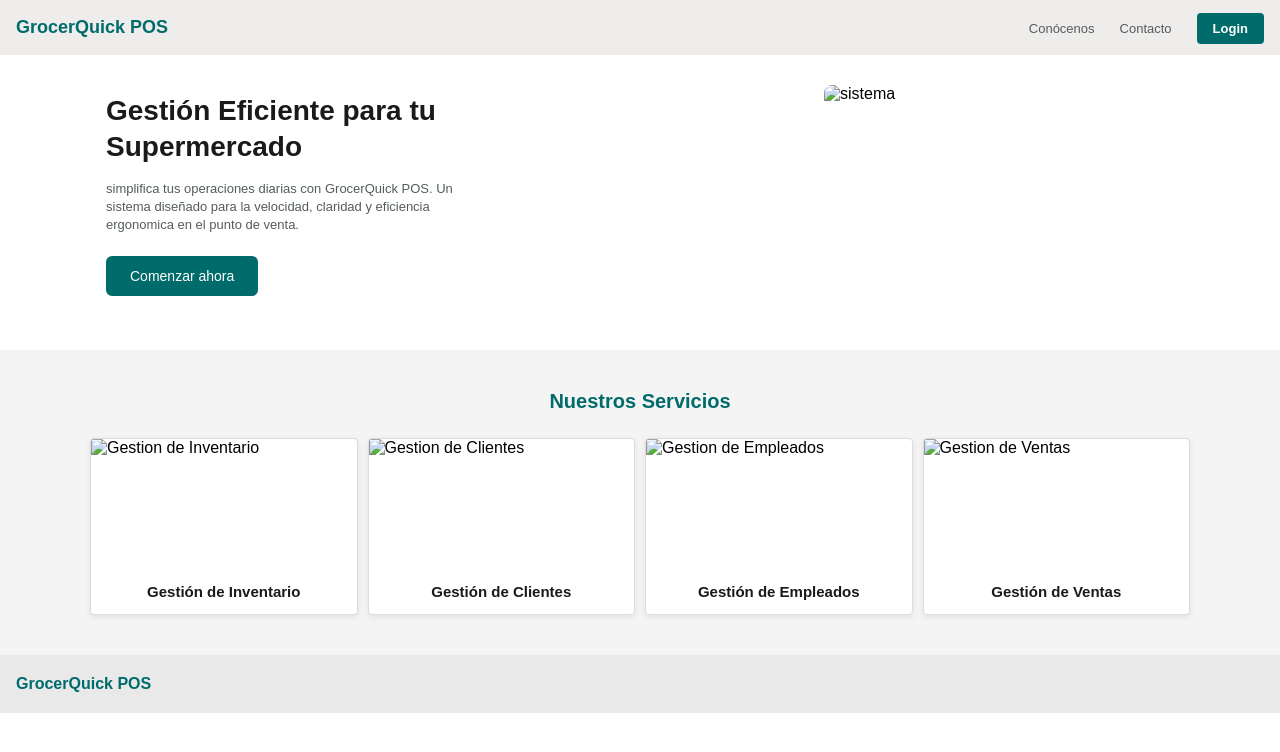
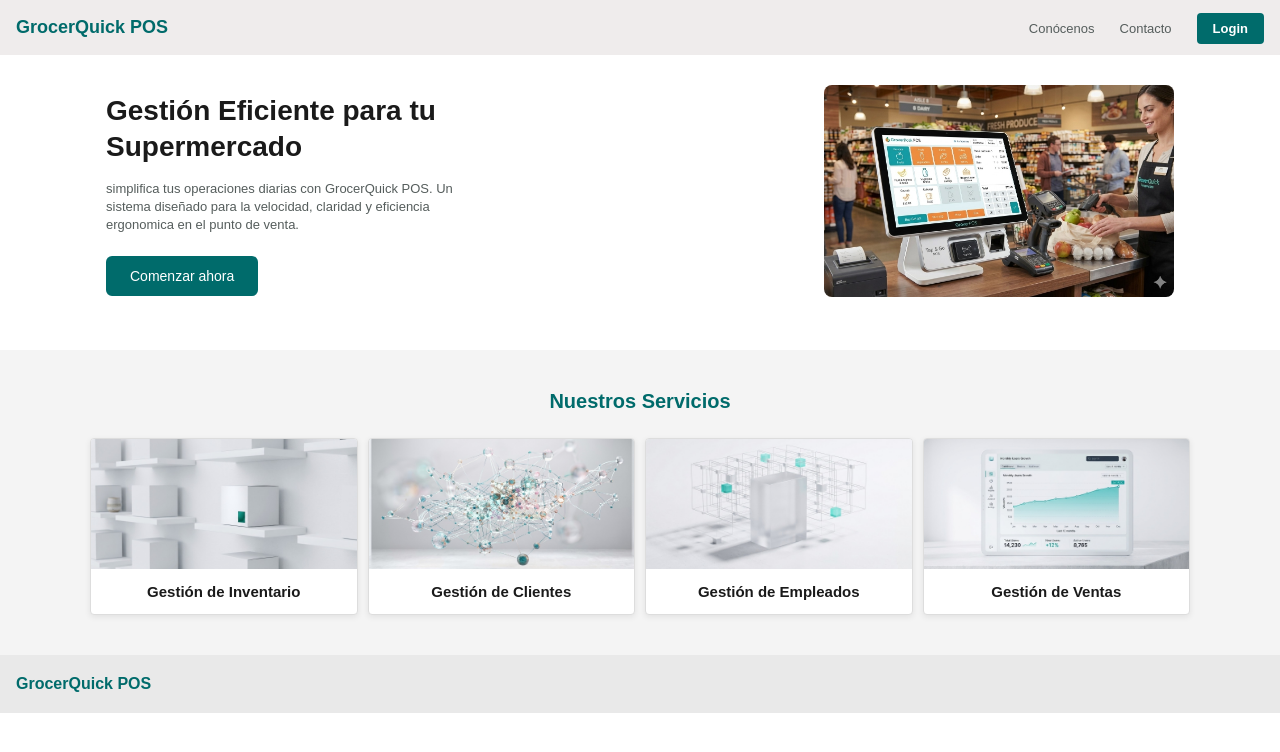
Before and after one commit to fvsjxsee/GroceryQuick-POS, a plain HTML site: page index.html in a window 1280 px wide. Drawn offline with Linux system fonts and the light colour scheme; the site is published under a folder, as on GitHub Pages, so addresses that start at the root find nothing.

Commit message:
Eliminacion de carpetas

```diff
--- a/pagina/frontend/index.html
+++ b/index.html
@@ -25,26 +25,26 @@
                 <button class="btn-start">Comenzar ahora </button>
             </div>
             <div class="img-part">
-                <img src="/pagina/frontend/img/sistema POS.jpeg" alt="sistema">
+                <img src="./sistema POS.jpeg" alt="sistema">
             </div>
         </div>
         <div class="second-part">
             <h2>Nuestros Servicios</h2>
             <div class="services">
                 <div class="service-card">
-                    <img src="/pagina/frontend/img/invenario.jpeg" alt="Gestion de Inventario">
+                    <img src="./invenario.jpeg" alt="Gestion de Inventario">
                     <p>Gestión de  Inventario</p>
                 </div>
                 <div class="service-card">
-                    <img src="/pagina/frontend/img/clientes.jpeg" alt="Gestion de Clientes ">
+                    <img src="./clientes.jpeg" alt="Gestion de Clientes ">
                     <p>Gestión de Clientes</p>
                 </div>
                 <div class="service-card">
-                    <img src="/pagina/frontend/img/empleados.jpeg" alt="Gestion de Empleados">
+                    <img src="./empleados.jpeg" alt="Gestion de Empleados">
                     <p>Gestión de Empleados</p>
                 </div>
                 <div class="service-card">
-                    <img src="/pagina/frontend/img/ventas.jpeg" alt="Gestion de Ventas">
+                    <img src="./ventas.jpeg" alt="Gestion de Ventas">
                     <p>Gestión de Ventas </p>
                 </div>
             </div>
```
Also changed, not shown: clientes.jpeg (renamed from pagina/frontend/img/clientes.jpeg), empleados.jpeg (renamed from pagina/frontend/img/empleados.jpeg), invenario.jpeg (renamed from pagina/frontend/img/invenario.jpeg), sistema POS.jpeg (renamed from pagina/frontend/img/sistema POS.jpeg), styles.css (renamed from pagina/frontend/styles.css), ventas.jpeg (renamed from pagina/frontend/img/ventas.jpeg).
